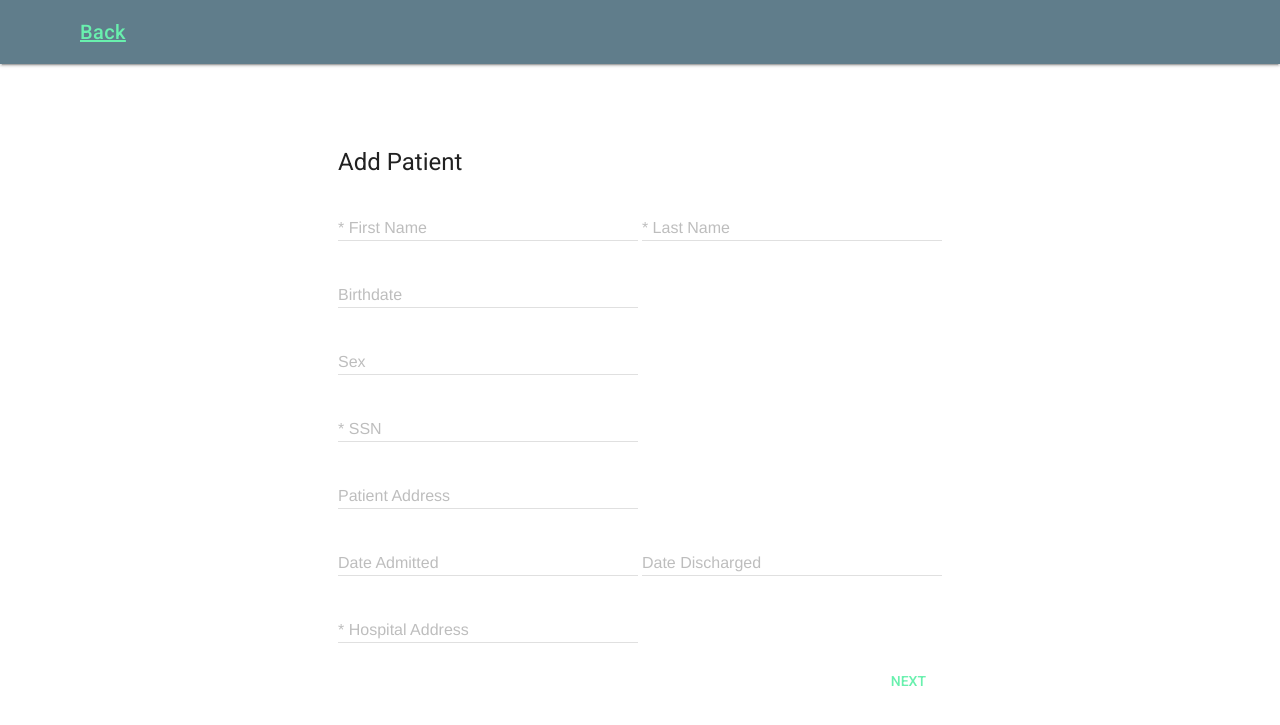
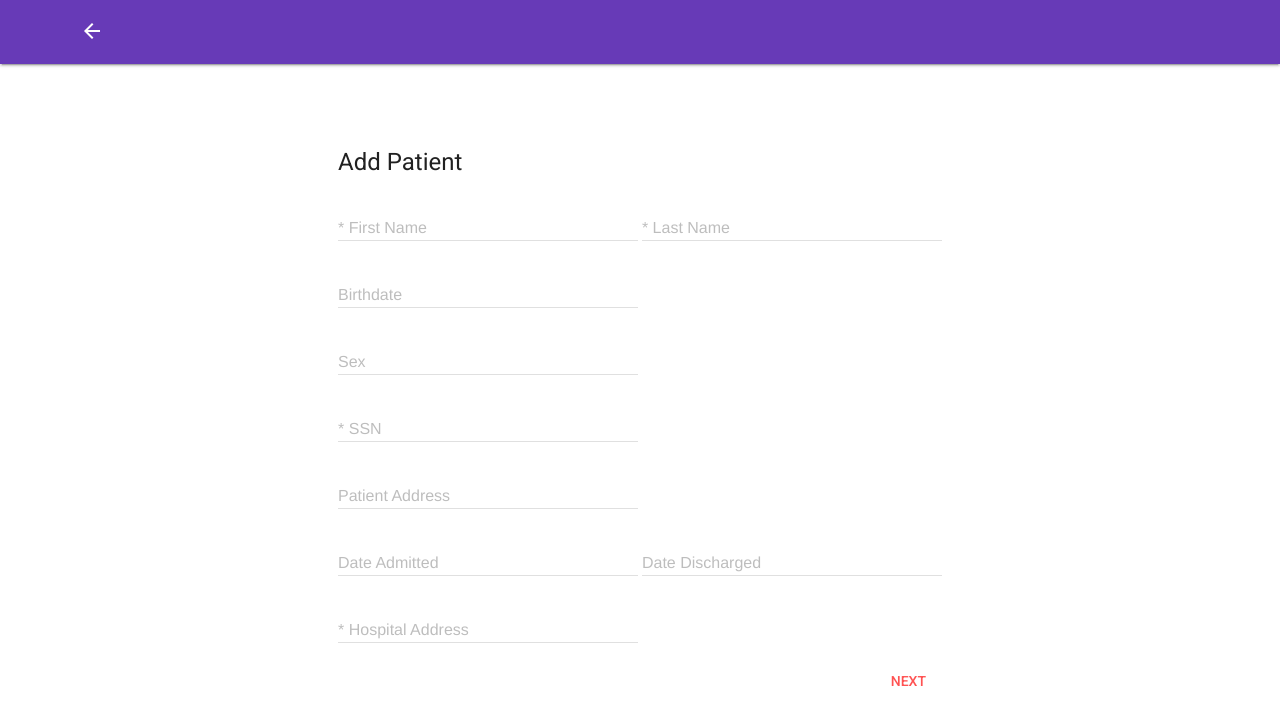
Before and after one commit to jaredrooprai/hospitaldb, a PHP site: page /addpatient.html in a window 1280 px wide. Shown: the top 725 px of the page. Run offline with PHP 8.4, Linux system fonts and the light colour scheme; some libraries are stand-ins or nearby versions.

Commit message:
style changes

```diff
--- a/addpatient.html
+++ b/addpatient.html
@@ -24,8 +24,8 @@
   <title>Add Patient - hospitaldb</title>
   <link rel="stylesheet" href="//fonts.googleapis.com/css?family=Roboto:300,400,400italic,500,500italic,700,900|Roboto+Mono:400,700">
   <link rel="stylesheet" href="//fonts.googleapis.com/icon?family=Material+Icons">
-  <link rel="stylesheet" href="https://code.getmdl.io/1.1.3/material.blue_grey-green.min.css" />
-  <link rel="stylesheet" href="styles/main.css" />
+  <link rel="stylesheet" href="styles/main.css"/>
+  <link rel="stylesheet" href="https://code.getmdl.io/1.1.3/material.deep_purple-red.min.css" />
   <script src="https://storage.googleapis.com/code.getmdl.io/1.1.3/material.min.js"></script>
 </head>
 
@@ -34,7 +34,7 @@
   <header class="mdl-layout__header">
     <div class="mdl-layout__header-row">
       <!-- Title -->
-      <span class="mdl-layout-title"><a href ="secretary.php">Back</a></span>
+      <span class="mdl-layout-title"><a href ="secretary.php"><i style="color:white;" class="material-icons">arrow_back</i></a></span>
       <!-- Add spacer, to align navigation to the right -->
     </div>
   </header>
--- a/addpatient.php
+++ b/addpatient.php
@@ -24,8 +24,8 @@
   <title>Edit Patient - hospitaldb</title>
   <link rel="stylesheet" href="//fonts.googleapis.com/css?family=Roboto:300,400,400italic,500,500italic,700,900|Roboto+Mono:400,700">
   <link rel="stylesheet" href="//fonts.googleapis.com/icon?family=Material+Icons">
-  <link rel="stylesheet" href="https://code.getmdl.io/1.1.3/material.blue_grey-green.min.css" />
-  <link rel="stylesheet" href="styles/main.css" />
+  <link rel="stylesheet" href="styles/main.css"/>
+  <link rel="stylesheet" href="https://code.getmdl.io/1.1.3/material.deep_purple-red.min.css" />
   <script src="https://storage.googleapis.com/code.getmdl.io/1.1.3/material.min.js"></script>
 </head>
 <body>
@@ -33,7 +33,7 @@
   <header class="mdl-layout__header">
     <div class="mdl-layout__header-row">
       <!-- Title -->
-      <span class="mdl-layout-title"><a href ="addpatient.html">Back</a></span>
+      <span class="mdl-layout-title"><a href ="addpatient.html"><i style="color:white;" class="material-icons">arrow_back</i></a></span>
       <!-- Add spacer, to align navigation to the right -->
     </div>
   </header>
--- a/editpatient.php
+++ b/editpatient.php
@@ -24,8 +24,8 @@
   <title>Edit Patient - hospitaldb</title>
   <link rel="stylesheet" href="//fonts.googleapis.com/css?family=Roboto:300,400,400italic,500,500italic,700,900|Roboto+Mono:400,700">
   <link rel="stylesheet" href="//fonts.googleapis.com/icon?family=Material+Icons">
-  <link rel="stylesheet" href="https://code.getmdl.io/1.1.3/material.blue_grey-green.min.css" />
-  <link rel="stylesheet" href="styles/main.css" />
+  <link rel="stylesheet" href="styles/main.css"/>
+  <link rel="stylesheet" href="https://code.getmdl.io/1.1.3/material.deep_purple-red.min.css" />
   <script src="https://storage.googleapis.com/code.getmdl.io/1.1.3/material.min.js"></script>
 </head>
 
@@ -34,7 +34,7 @@
   <header class="mdl-layout__header">
     <div class="mdl-layout__header-row">
       <!-- Title -->
-      <span class="mdl-layout-title"><a href ="secretary.php">Back</a></span>
+      <span class="mdl-layout-title"><a href ="secretary.php"><i style="color:white;" class="material-icons">arrow_back</i></a></span>
       <!-- Add spacer, to align navigation to the right -->
     </div>
   </header>
--- a/index.html
+++ b/index.html
@@ -24,7 +24,7 @@
   <title>hospitaldb</title>
   <link rel="stylesheet" href="//fonts.googleapis.com/css?family=Roboto:300,400,400italic,500,500italic,700,900|Roboto+Mono:400,700">
   <link rel="stylesheet" href="//fonts.googleapis.com/icon?family=Material+Icons">
-  <link rel="stylesheet" href="https://code.getmdl.io/1.1.3/material.blue_grey-green.min.css" />
+  <link rel="stylesheet" href="https://code.getmdl.io/1.1.3/material.deep_purple-red.min.css" />
   <link rel="stylesheet" href="styles/main.css" />
   <script src="https://storage.googleapis.com/code.getmdl.io/1.1.3/material.min.js"></script>
 </head>
```
Also changed, not shown: secretary.php (+4 -4 lines).
